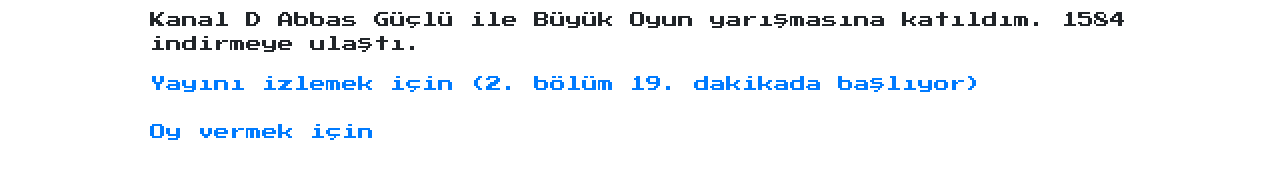
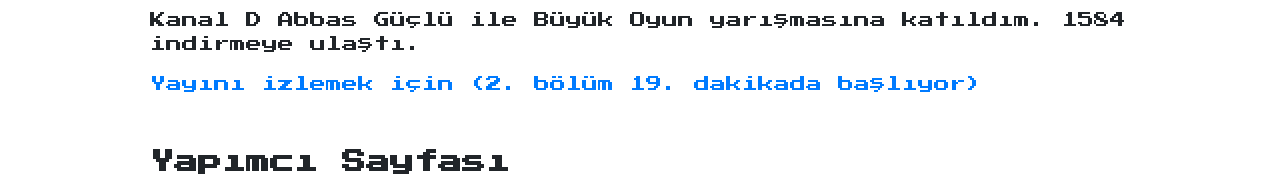
Before and after one commit to uguratmaca/masters-of-soccer-presskit, a plain HTML site: page public/tr/index.html in a window 1280 px wide. Shown: the part 3140-3325 px from the top of the page. Drawn offline with nearby package versions, Linux system fonts and the light colour scheme.

Commit message:
delete voting

```diff
--- a/public/tr/index.html
+++ b/public/tr/index.html
@@ -136,13 +136,11 @@
                         <p><i>04.05.2019 </i>: <b>v1.2.01</b> </p>
                         <p>4.5<i class="nes-icon  star"></i></p>
                         <p>Kanal D Abbas Güçlü ile Büyük Oyun yarışmasına katıldım. 1584 indirmeye ulaştı. </p>
-                        <div><a href="https://www.kanald.com.tr/abbas-guclu-ile-buyuk-oyun/bolumler/abbas-guclu-ile-buyuk-oyun-5-bolum?p=2"
+                        <div>
+                            <a href="https://www.kanald.com.tr/abbas-guclu-ile-buyuk-oyun/bolumler/abbas-guclu-ile-buyuk-oyun-5-bolum?p=2"
                                 target="_blank">
-                                Yayını izlemek için (2. bölüm 19. dakikada başlıyor)</a></div></br>
-                        <div><a href="https://www.kanald.com.tr/programlar/guncel/abbas-guclu-ile-buyuk-oyun/oylamalar/abbas-guclu-oylama-5-hafta"
-                                target="_blank">
-                                Oy vermek için</a></div>
-
+                                Yayını izlemek için (2. bölüm 19. dakikada başlıyor)</a>
+                        </div>
                     </section>
                 </section>
 
```
Also changed, not shown: 1 other file.
